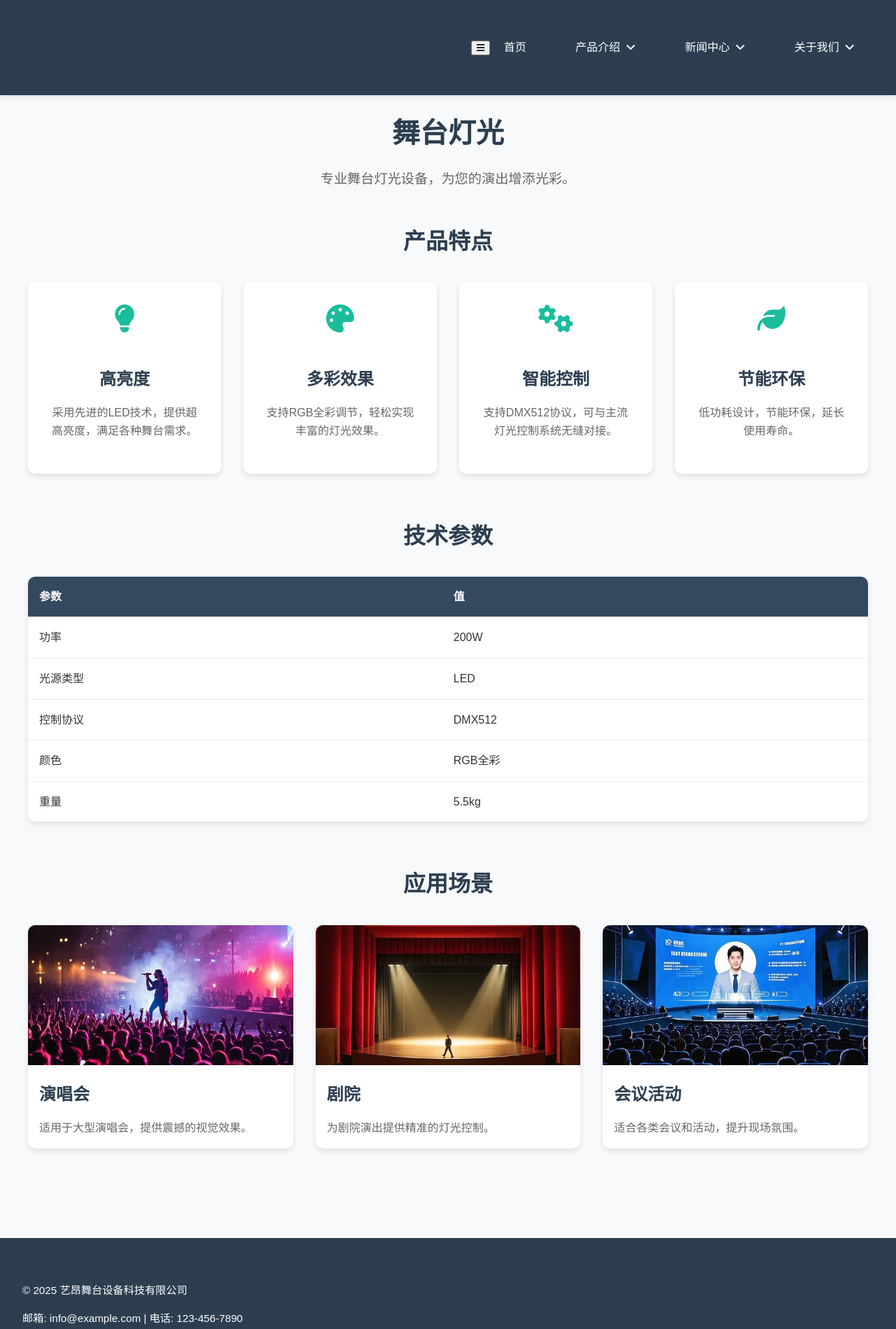
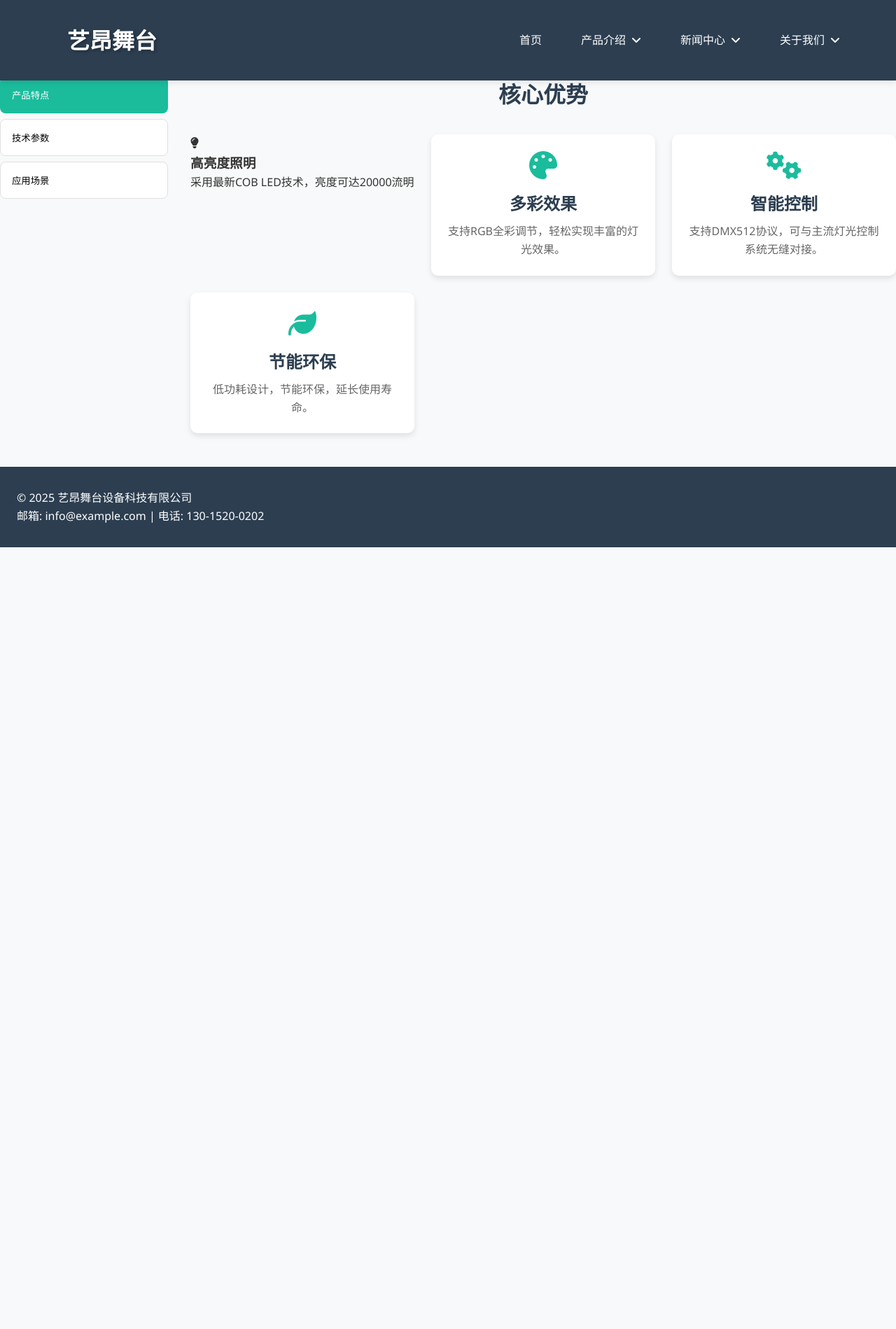
Before and after one commit to zhang-yilong/my-website, a plain HTML site: page 舞台灯光页面.html in a window 1280 px wide. Shown: the whole page at 70% size. After the commit the page ends 800 px from the top, so only its background shows below. Drawn offline with Linux system fonts and the light colour scheme.

Commit message:
Add files via upload

```diff
--- /dev/null
+++ b/1.css
@@ -0,0 +1,376 @@
+/* ===== 全局变量 ===== */
+:root {
+    /* 颜色 */
+    --primary-color: #2c3e50;
+    --accent-color: #1abc9c;
+    --text-primary: #333;
+    --text-secondary: #666;
+    --background-light: #f8f9fa;
+    --white: #ffffff;
+    --border-color: #e0e0e0;
+
+    /* 字体 */
+    --font-base: 'Segoe UI', system-ui, sans-serif;
+    --font-heading: 'Arial', sans-serif;
+
+    /* 间距 */
+    --space-xs: 0.5rem;
+    --space-sm: 1rem;
+    --space-md: 1.5rem;
+    --space-lg: 2rem;
+    --space-xl: 3rem;
+
+    /* 过渡 */
+    --transition-base: 0.3s cubic-bezier(0.4, 0, 0.2, 1);
+}
+
+/* ===== 通用样式 ===== */
+* {
+    margin: 0;
+    padding: 0;
+    box-sizing: border-box;
+}
+body {
+    font-family: var(--font-base);
+    margin: 0;
+    padding: 0;
+    background-color: #f8f9fa;
+    line-height: 1.6;
+    color: var(--text-primary);
+    background-color: var(--background-light);
+}
+a {
+    text-decoration: none;
+    color: inherit;
+}
+
+img {
+    max-width: 100%;
+    height: auto;
+    display: block;
+}
+
+button {
+    background: none;
+    border: none;
+    cursor: pointer;
+}
+/* ===== 工具类 ===== */
+.container {
+    max-width: 1280px;
+    margin: 0 auto;
+    padding: 0 var(--space-md);
+}
+
+.section-title {
+    font-size: 2rem;
+    color: var(--primary-color);
+    margin-bottom: var(--space-lg);
+    text-align: center;
+}
+/* ===== 导航栏 ===== */
+nav {
+    background-color: var(--primary-color);
+    padding: 1rem 0;
+    position: fixed; /* 改为固定定位 */
+    width: 100%;
+    top: 0;
+    left: 0;
+    box-shadow: 0 2px 10px rgba(0,0,0,0.1);
+    z-index: 1000;
+}
+.nav-container {
+    display: flex;
+    justify-content: space-between;
+    align-items: center;
+    max-width: 1200px;
+    margin: 0 auto;
+    padding: var(--space-sm) var(--space-md);
+}
+/* 导航栏占位符 */
+.nav-placeholder {
+    height: calc(1rem * 2 + 1.8rem); /* 根据导航栏实际高度计算 */
+}
+
+/* Logo 字体大小 */
+.logo {
+    color: var(--white);
+    font-size: 2rem;/* 调整 Logo 字体大小 */
+    font-weight: 600;
+    text-shadow: 2px 2px 4px rgba(0,0,0,0.3);
+    margin-right: auto; /* 将 Logo 推到左侧 */
+    margin-left: 2rem; /* 调整 Logo 左侧间距 */
+}
+
+/* 导航链接字体 */
+.nav-links {
+    display: flex;
+    gap: var(--space-md);
+    list-style: none;
+    margin: 0;
+    padding: 0;
+    transition: all 0.3s ease;
+}
+
+.nav-links li {
+    position: relative;
+}
+
+.nav-links a {
+    color: var(--white);
+    text-decoration: none;
+    padding: var(--space-xs) var(--space-sm);
+    border-radius: 4px;
+    display: flex;
+    align-items: center;
+    gap: 0.5rem;
+    transition: background-color var(--transition-base);
+    font-size: 1rem; /* 调整导航链接字体大小 */
+}
+
+.nav-links a:hover {
+    background-color: rgba(255,255,255,0.15);
+}
+/* 移动端导航 */
+.hamburger {
+    display: none;
+    color: var(--white);
+    font-size: 1.5rem;
+}
+
+@media (max-width: 768px) {
+    .hamburger {
+        display: block;
+    }
+
+    .nav-links {
+        position: fixed;
+        top: 60px;
+        left: -100%;
+        width: 100%;
+        height: calc(100vh - 60px);
+        flex-direction: column;
+        background-color: var(--primary-color);
+        padding: var(--space-md);
+        transition: left var(--transition-base);
+    }
+
+    .nav-links.active {
+        left: 0;
+    }
+}
+/* ===== 下拉菜单优化 ===== */
+.dropdown-menu {
+    position: absolute;
+    top: calc(100% + 5px); /* 增加间距 */
+    left: 0;
+    background: #34495e;
+    min-width: 200px;
+    border-radius: 6px;
+    box-shadow: 0 8px 16px rgba(0,0,0,0.2);
+    opacity: 0;
+    visibility: hidden;
+    transform: translateY(-10px);
+    transition: all 0.3s cubic-bezier(0.4, 0, 0.2, 1);
+    z-index: 1001;
+}
+
+.dropdown:hover .dropdown-menu {
+    opacity: 1;
+    visibility: visible;
+    transform: translateY(0);
+}
+/* 下拉菜单箭头 */
+.dropdown-menu::before {
+    content: '';
+    position: absolute;
+    bottom: 100%;
+    left: 20px;
+    border: 6px solid transparent;
+    border-bottom-color: #34495e;
+}
+
+.dropdown-menu li {
+    padding: 0.5rem;
+}
+/* 调整下拉菜单字体 */
+.dropdown-menu a {
+    color: #ecf0f1;
+    padding: 0.8rem 1rem;
+    border-radius: 4px;
+    font-size: 0.9rem; /* 调整下拉菜单字体大小 */
+}
+
+.dropdown-menu a:hover {
+    background-color: rgba(255,255,255,0.1);
+}
+/* ===== 选项卡系统 ===== */
+.main-content {
+    display: grid;
+    grid-template-columns: 240px 1fr;
+    gap: var(--space-lg);
+    margin-top: var(--space-xl);
+}
+
+.tab-buttons {
+    display: flex;
+    flex-direction: column;
+    gap: var(--space-xs);
+    position: sticky;
+    top: var(--space-xl);
+    align-self: start;
+}
+
+.tab-button {
+    padding: 1rem;
+    background: white;
+    border: 1px solid #e0e0e0;
+    border-radius: 8px;
+    text-align: left;
+    transition: all var(--transition-base);
+}
+.tab-button[aria-selected="true"] {
+    background: var(--accent-color);
+    color: white;
+    border-color: transparent;
+}
+/* ===== 产品特点 ===== */
+.features-grid {
+    display: grid;
+    grid-template-columns: repeat(auto-fit, minmax(280px, 1fr));
+    gap: var(--space-md);
+}
+
+.feature-item {
+    background-color: var(--white);
+    padding: var(--space-md);
+    border-radius: 10px;
+    box-shadow: 0 4px 8px rgba(0, 0, 0, 0.1);
+    text-align: center;
+    transition: transform var(--transition-base);
+}
+
+.feature-item:hover {
+    transform: translateY(-10px);
+}
+
+.feature-item i {
+    font-size: 2.5rem;
+    color: var(--accent-color);
+    margin-bottom: var(--space-sm);
+}
+
+.feature-item h4 {
+    font-size: 1.5rem;
+    color: var(--primary-color);
+    margin-bottom: var(--space-xs);
+}
+
+.feature-item p {
+    font-size: 1rem;
+    color: var(--text-secondary);
+}
+
+/* ===== 技术参数 ===== */
+.product-specs table {
+    width: 100%;
+    border-collapse: collapse;
+    background-color: var(--white);
+    box-shadow: 0 4px 8px rgba(0, 0, 0, 0.1);
+    border-radius: 10px;
+    overflow: hidden;
+}
+
+.product-specs th,
+.product-specs td {
+    padding: var(--space-sm);
+    text-align: left;
+    border-bottom: 1px solid var(--border-color);
+}
+
+.product-specs th {
+    background-color: var(--primary-color);
+    color: var(--white);
+}
+
+/* ===== 应用场景 ===== */
+.applications-grid {
+    display: grid;
+    grid-template-columns: repeat(auto-fit, minmax(300px, 1fr));
+    gap: var(--space-md);
+}
+
+.application-item {
+    background-color: var(--white);
+    border-radius: 10px;
+    box-shadow: 0 4px 8px rgba(0, 0, 0, 0.1);
+    overflow: hidden;
+    transition: transform var(--transition-base);
+}
+
+.application-item:hover {
+    transform: translateY(-10px);
+}
+
+.application-item img {
+    width: 100%;
+    height: 200px;
+    object-fit: cover;
+}
+
+.application-item h4 {
+    font-size: 1.5rem;
+    color: var(--primary-color);
+    margin: var(--space-sm);
+}
+
+.application-item p {
+    font-size: 1rem;
+    color: var(--text-secondary);
+    margin: var(--space-sm);
+}
+
+/* ===== 页脚 ===== */
+footer {
+    background-color: var(--primary-color);
+    color: var(--white);
+    padding: var(--space-lg) var(--space-md);
+    margin-top: var(--space-xl);
+}
+
+.footer-content {
+    text-align: center;
+}
+
+.footer-content p {
+    margin: var(--space-xs) 0;
+}
+
+/* ===== 响应式优化 ===== */
+@media (max-width: 1024px) {
+    .main-content {
+        grid-template-columns: 1fr;
+    }
+
+    .tab-buttons {
+        position: static;
+        flex-direction: row;
+        overflow-x: auto;
+        padding-bottom: var(--space-xs);
+    }
+
+    .tab-button {
+        min-width: 160px;
+    }
+}
+
+@media (max-width: 480px) {
+    .nav-container {
+        padding: var(--space-xs) var(--space-sm);
+    }
+
+    .features-grid,
+    .applications-grid {
+        grid-template-columns: 1fr;
+    }
+}
--- a/styles.css
+++ b/styles.css
@@ -37,7 +37,7 @@ nav {
     font-weight: 600;
     text-shadow: 2px 2px 4px rgba(0,0,0,0.3);
     margin-right: auto; /* 将 Logo 推到左侧 */
-    margin-left: -13rem; /* 调整 Logo 左侧间距 */
+    margin-left: 2rem; /* 调整 Logo 左侧间距 */
 }
 
 /* 导航链接字体 */
@@ -331,160 +331,3 @@ footer {
 
 
 /* ===== 产品介绍页面 舞台灯光界面 ===== */
-
-
-
-
-
-
-/* ===== 产品介绍页面 ===== */
-.product-intro {
-    padding: 4rem 2rem;
-    max-width: 1200px;
-    margin: 0 auto;
-}
-
-.product-header {
-    text-align: center;
-    margin-bottom: 3rem;
-}
-
-.product-header h2 {
-    font-size: 2.5rem;
-    color: #2c3e50;
-    margin-bottom: 1rem;
-}
-
-.product-header p {
-    font-size: 1.2rem;
-    color: #666;
-}
-
-/* 产品特点 */
-.product-features {
-    margin-bottom: 4rem;
-}
-
-.product-features h3 {
-    font-size: 2rem;
-    color: #2c3e50;
-    margin-bottom: 2rem;
-    text-align: center;
-}
-
-.features-grid {
-    display: grid;
-    grid-template-columns: repeat(auto-fit, minmax(250px, 1fr));
-    gap: 2rem;
-}
-
-.feature-item {
-    background: #fff;
-    padding: 2rem;
-    border-radius: 10px;
-    box-shadow: 0 4px 8px rgba(0,0,0,0.1);
-    text-align: center;
-    transition: transform 0.3s ease;
-}
-
-.feature-item:hover {
-    transform: translateY(-10px);
-}
-
-.feature-item i {
-    font-size: 2.5rem;
-    color: #1abc9c;
-    margin-bottom: 1rem;
-}
-
-.feature-item h4 {
-    font-size: 1.5rem;
-    color: #2c3e50;
-    margin-bottom: 1rem;
-}
-
-.feature-item p {
-    font-size: 1rem;
-    color: #666;
-}
-
-/* 技术参数 */
-.product-specs {
-    margin-bottom: 4rem;
-}
-
-.product-specs h3 {
-    font-size: 2rem;
-    color: #2c3e50;
-    margin-bottom: 2rem;
-    text-align: center;
-}
-
-.product-specs table {
-    width: 100%;
-    border-collapse: collapse;
-    background: #fff;
-    box-shadow: 0 4px 8px rgba(0,0,0,0.1);
-    border-radius: 10px;
-    overflow: hidden;
-}
-
-.product-specs th,
-.product-specs td {
-    padding: 1rem;
-    text-align: left;
-    border-bottom: 1px solid #eee;
-}
-
-.product-specs th {
-    background: #34495e;
-    color: #fff;
-}
-
-.product-specs tr:last-child td {
-    border-bottom: none;
-}
-
-/* 应用场景 */
-.product-applications h3 {
-    font-size: 2rem;
-    color: #2c3e50;
-    margin-bottom: 2rem;
-    text-align: center;
-}
-
-.applications-grid {
-    display: grid;
-    grid-template-columns: repeat(auto-fit, minmax(300px, 1fr));
-    gap: 2rem;
-}
-
-.application-item {
-    background: #fff;
-    border-radius: 10px;
-    box-shadow: 0 4px 8px rgba(0,0,0,0.1);
-    overflow: hidden;
-    transition: transform 0.3s ease;
-}
-
-.application-item:hover {
-    transform: translateY(-10px);
-}
-
-.application-item img {
-    width: 100%;
-    height: 200px;
-    object-fit: cover;
-}
-
-.application-item h4 {
-    font-size: 1.5rem;
-    color: #2c3e50;
-    margin: 1rem;
-}
-
-.application-item p {
-    font-size: 1rem;
-    color: #666;
-    margin: 1rem;
-}
--- a/舞台灯光页面.html
+++ b/舞台灯光页面.html
@@ -4,8 +4,7 @@
     <meta charset="UTF-8">
     <meta name="viewport" content="width=device-width, initial-scale=1.0">
     <title>舞台灯光 - 艺昂舞台</title>
-    <link rel="stylesheet" href="styles.css">
-    <!-- 引入 Font Awesome 图标库 -->
+    <link rel="stylesheet" href="1.css">
     <link rel="stylesheet" href="https://cdnjs.cloudflare.com/ajax/libs/font-awesome/6.4.0/css/all.min.css">
 </head>
 <body>
@@ -13,7 +12,7 @@
     <nav>
         <div class="nav-container">
             <h1 class="logo">艺昂舞台</h1>
-            <button class="hamburger">
+            <button class="hamburger" aria-label="菜单">
                 <i class="fas fa-bars"></i>
             </button>
             <ul class="nav-links">
@@ -45,23 +44,27 @@
             </ul>
         </div>
     </nav>
-    <div class="nav-placeholder"></div> <!-- 导航栏占位符 -->
+    <div class="nav-placeholder"></div>
 
-    <!-- 舞台灯光产品介绍 -->
-    <section class="product-intro">
-        <div class="product-header">
-            <h2>舞台灯光</h2>
-            <p>专业舞台灯光设备，为您的演出增添光彩。</p>
+    <!-- 主体内容 -->
+    <main class="main-content">
+        <!-- 竖向选项卡 -->
+        <div class="tab-buttons">
+            <button class="tab-button active" data-tab="tab1" aria-selected="true">产品特点</button>
+            <button class="tab-button" data-tab="tab2">技术参数</button>
+            <button class="tab-button" data-tab="tab3">应用场景</button>
         </div>
 
+        <!-- 内容区域 -->
+        <div class="tab-content">
             <!-- 产品特点 -->
-        <div class="product-features">
-            <h3>产品特点</h3>
+            <article id="tab1" class="tab-pane active" role="tabpanel">
+                <h2 class="section-title">核心优势</h2>
                 <div class="features-grid">
-                <div class="feature-item">
-                    <i class="fas fa-lightbulb"></i>
-                    <h4>高亮度</h4>
-                    <p>采用先进的LED技术，提供超高亮度，满足各种舞台需求。</p>
+                    <div class="feature-card">
+                        <i class="fas fa-lightbulb feature-icon"></i>
+                        <h3>高亮度照明</h3>
+                        <p>采用最新COB LED技术，亮度可达20000流明</p>
                     </div>
                     <div class="feature-item">
                         <i class="fas fa-palette"></i>
@@ -79,12 +82,13 @@
                         <p>低功耗设计，节能环保，延长使用寿命。</p>
                     </div>
                 </div>
-        </div>
+            </article>
 
             <!-- 技术参数 -->
-        <div class="product-specs">
-            <h3>技术参数</h3>
-            <table>
+            <article id="tab2" class="tab-pane" role="tabpanel" hidden>
+                <h2 class="section-title">技术规格</h2>
+                <div class="specs-table-wrapper">
+                    <table class="specs-table">
                         <tr>
                             <th>参数</th>
                             <th>值</th>
@@ -111,50 +115,71 @@
                         </tr>
                     </table>
                 </div>
+            </article>
 
             <!-- 应用场景 -->
-        <div class="product-applications">
-            <h3>应用场景</h3>
-            <div class="applications-grid">
-                <div class="application-item">
-                    <img src="images/演唱会.jpg" alt="演唱会">
-                    <h4>演唱会</h4>
-                    <p>适用于大型演唱会，提供震撼的视觉效果。</p>
+            <article id="tab3" class="tab-pane" role="tabpanel" hidden>
+                <h2 class="section-title">典型应用</h2>
+                <div class="scenarios-grid">
+                    <figure class="scenario-card">
+                        <img src="images/演唱会.jpg" alt="演唱会应用" loading="lazy">
+                        <figcaption>大型演唱会现场</figcaption>
+                    </figure>
+                    <figure class="scenario-card">
+                        <img src="images/剧院.jpg" alt="剧院" loading="lazy">
+                        <figcaption>沉浸剧院现场</figcaption>
+                    </figure>
+                    <figure class="scenario-card">
+                        <img src="images/会议活动.jpg" alt="会议活动" loading="lazy">
+                        <figcaption>重要会议现场</figcaption>
+                    </figure>
                 </div>
-                <div class="application-item">
-                    <img src="images/剧院.jpg" alt="剧院">
-                    <h4>剧院</h4>
-                    <p>为剧院演出提供精准的灯光控制。</p>
+            </article>
         </div>
-                <div class="application-item">
-                    <img src="images/会议活动.jpg" alt="会议活动">
-                    <h4>会议活动</h4>
-                    <p>适合各类会议和活动，提升现场氛围。</p>
-                </div>
-            </div>
-        </div>
-    </section>
+    </main>
 
     <!-- 页脚 -->
-    <footer>
-        <div class="footer-content">
+    <footer class="site-footer">
+        <div class="footer-container">
             <p>&copy; 2025 艺昂舞台设备科技有限公司</p>
-            <p>邮箱: info@example.com | 电话: 123-456-7890</p>
+            <p>邮箱: info@example.com | 电话: 130-1520-0202</p>
         </div>
     </footer>
 
-    <!-- JavaScript -->
     <script>
-        // 移动端汉堡菜单交互
-        document.querySelector('.hamburger').addEventListener('click', function() {
-            document.querySelector('.nav-links').classList.toggle('active');
+        // 优化后的JavaScript
+        document.addEventListener('DOMContentLoaded', () => {
+            // 移动端菜单
+            const hamburger = document.querySelector('.hamburger');
+            const navLinks = document.querySelector('.nav-links');
+
+            hamburger.addEventListener('click', () => {
+                navLinks.classList.toggle('active');
+                hamburger.setAttribute('aria-expanded', navLinks.classList.contains('active'));
             });
 
-        // 关闭移动端菜单当点击外部区域
-        document.addEventListener('click', function(e) {
+            // 选项卡切换
+            document.querySelectorAll('.tab-button').forEach(button => {
+                button.addEventListener('click', () => {
+                    const target = document.getElementById(button.dataset.tab);
+                    document.querySelectorAll('.tab-pane').forEach(pane => pane.hidden = true);
+                    document.querySelectorAll('.tab-button').forEach(btn => {
+                        btn.classList.remove('active');
+                        btn.setAttribute('aria-selected', 'false');
+                    });
+                    button.classList.add('active');
+                    button.setAttribute('aria-selected', 'true');
+                    target.hidden = false;
+                });
+            });
+
+            // 自动关闭移动菜单
+            document.addEventListener('click', (e) => {
                 if (!e.target.closest('.nav-container')) {
-                document.querySelector('.nav-links').classList.remove('active');
+                    navLinks.classList.remove('active');
+                    hamburger.setAttribute('aria-expanded', 'false');
                 }
+            });
         });
     </script>
 </body>
```
Lines whose indentation alone changed are shown as unchanged.
